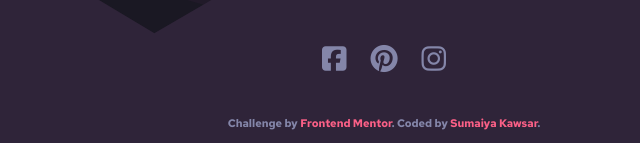
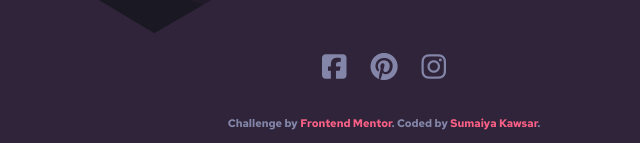
Before and after one commit to sumaiyakawsar/FrontendMentorsChallenges, a plain HTML site: page Projects/launch-countdown-timer/index.html in a window 1280 px wide. Shown: the part 654-797 px from the top of the page, 256-896 px from the left. Drawn offline with nearby package versions, Linux system fonts and the light colour scheme.

Commit message:
Updated challenge 3

```diff
--- a/Projects/launch-countdown-timer/index.html
+++ b/Projects/launch-countdown-timer/index.html
@@ -57,6 +57,8 @@
         <p>seconds</p>
       </div>
     </main>
+
+    <footer>
       <div class="socials">
         <a
           href="https://www.facebook.com/Sumaiya.Kawsar/"
@@ -83,11 +85,13 @@
         >
         </a>
       </div>
-    <footer class="attribution">
+      <div class="attribution">
         Challenge by
         <a href="https://www.frontendmentor.io?ref=challenge" target="_blank"
           >Frontend Mentor</a
-      >. Coded by <a href="https://github.com/sumaiyakawsar">Sumaiya Kawsar</a>.
+        >. Coded by
+        <a href="https://github.com/sumaiyakawsar">Sumaiya Kawsar</a>.
+      </div>
     </footer>
     <script src="https://cdnjs.cloudflare.com/ajax/libs/gsap/3.11.1/gsap.min.js"></script>
   </body>
--- a/Projects/launch-countdown-timer/styles/styles.scss
+++ b/Projects/launch-countdown-timer/styles/styles.scss
@@ -31,7 +31,6 @@ body {
         justify-content: center;
         gap: f.rem(32);
         width: 100%;
-
 
         height: 90vh;
         .heading {
@@ -142,8 +141,13 @@ body {
             }
         }
     }
+    footer {
+        display: flex;
+        flex-direction: column;
+        gap: f.rem(24);
         .socials {
             display: flex;
+            justify-content: center;
             padding-block-end: f.rem(24);
             gap: f.rem(24);
             .social__icon {
@@ -163,3 +167,4 @@ body {
             }
         }
     }
+}
```
Also changed, not shown: Projects/launch-countdown-timer/styles/styles.css, 1 other file. Lines whose indentation alone changed are shown as unchanged.
